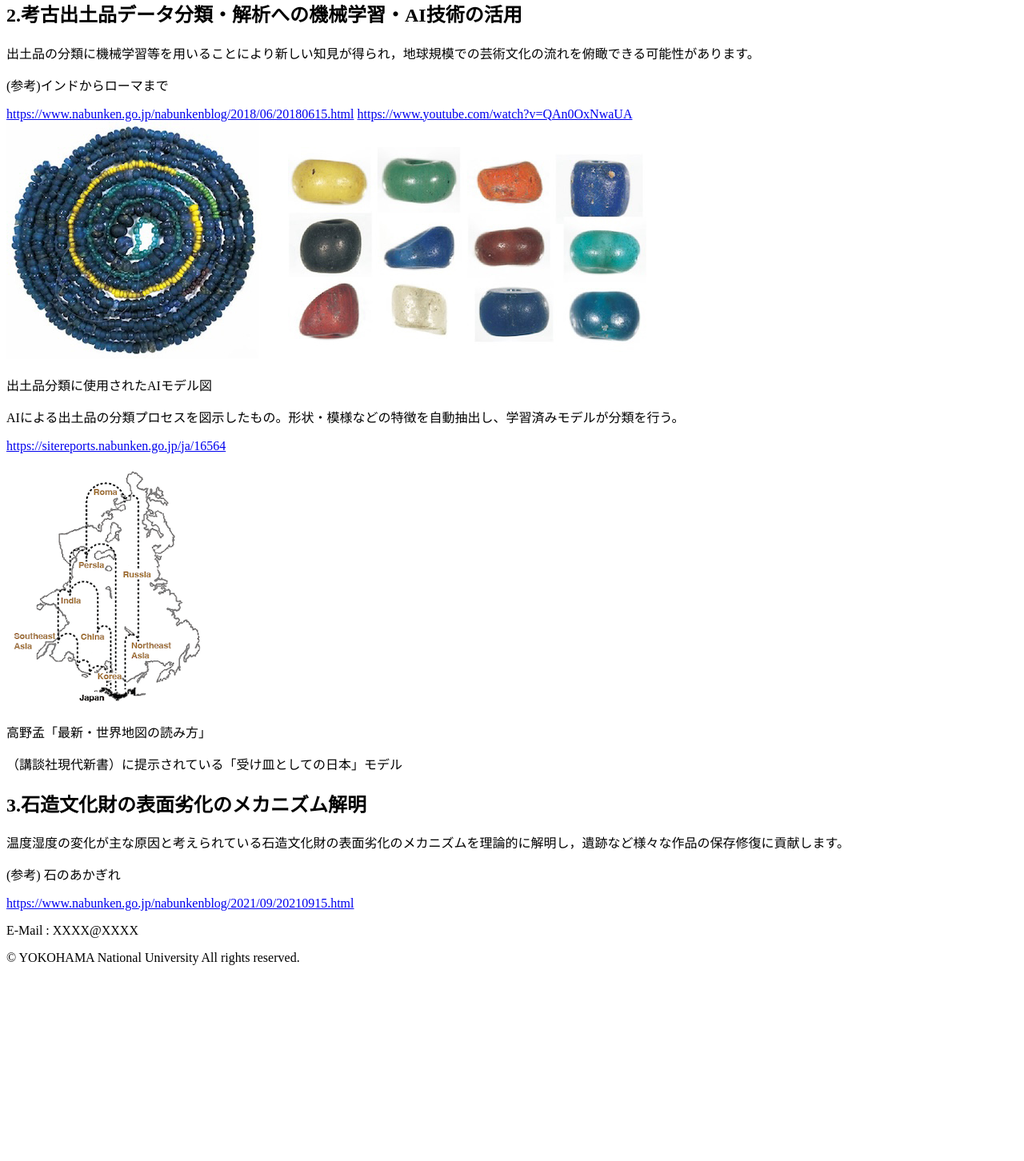
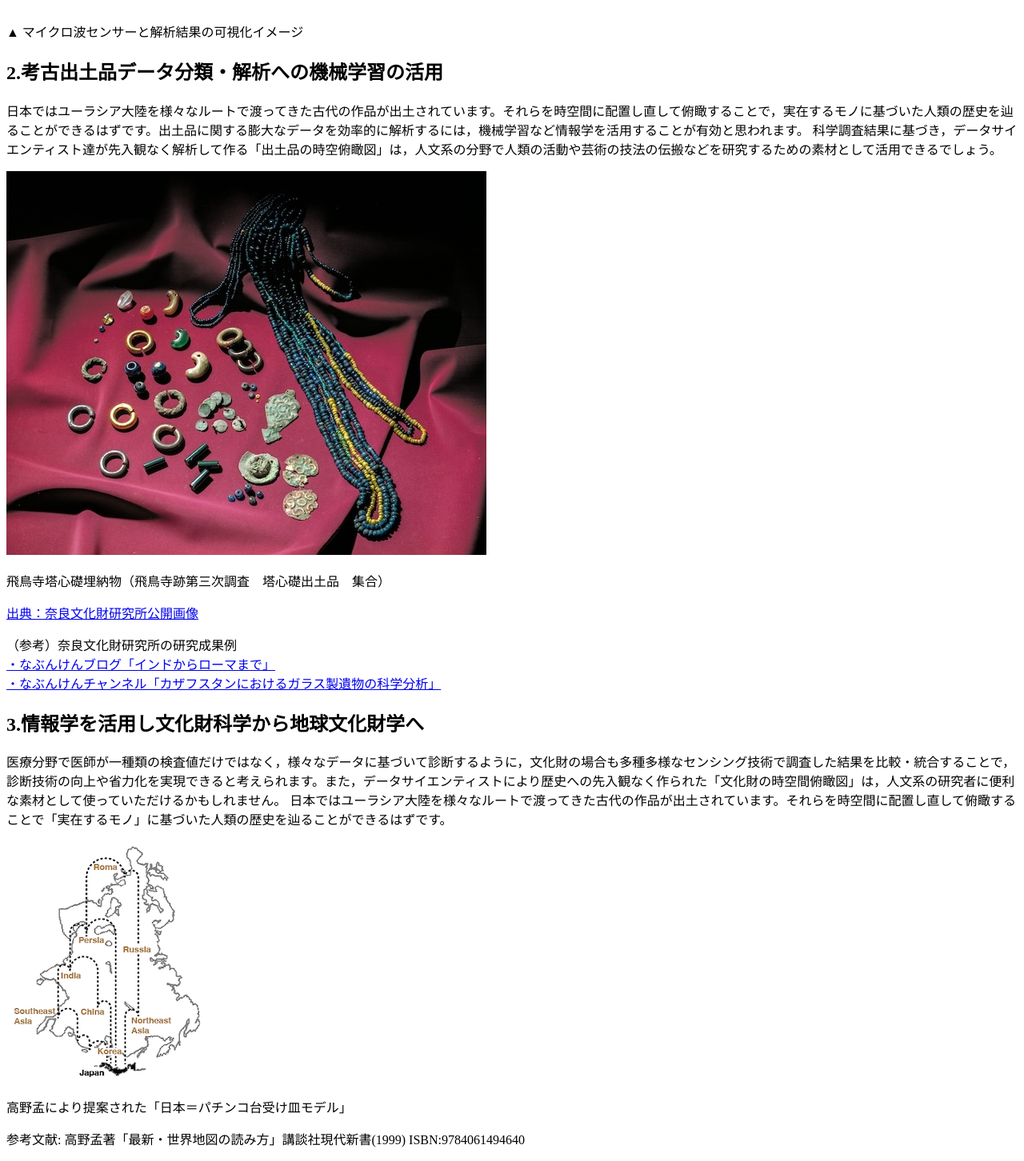
Before and after one commit to yamadakeigo/ndelab-website, a SvelteKit app: page /Project in a window 1280 px wide. Shown: the part 1520-2972 px from the top of the page at 80% size. Before the commit the page ends 2743 px from the top, so only its background shows below. Built offline with nearby package versions, Linux system fonts and the light colour scheme.

Commit message:
member,intro,project修正、publications追加

```diff
--- a/src/routes/Access/+page.svelte
+++ b/src/routes/Access/+page.svelte
@@ -31,6 +31,7 @@
 			>
 				<a href="/Introduction" class="text-gray-500 hover:text-black">Introduction</a>
 				<a href="/Project" class="text-gray-500 hover:text-black">Project</a>
+				<a href="/Publications" class="text-gray-500 hover:text-black">Publications</a>
 				<a href="/Members" class="text-gray-500 hover:text-black">Members</a>
 				<a href="/Access" class="text-gray-500 hover:text-black">Access</a>
 			</nav>
@@ -95,7 +96,7 @@
 <!-- フッター（E-Mail & コピーライト） -->
 <footer class="bg-gray-300 py-8">
 	<div class="max-w-4xl mx-auto text-center text-sm text-gray-600 space-y-2">
-		<p>E-Mail : XXXX@XXXX</p>
+
 		<p>© YOKOHAMA National University All rights reserved.</p>
 	</div>
 </footer>
--- a/src/routes/Project/+page.svelte
+++ b/src/routes/Project/+page.svelte
@@ -29,6 +29,7 @@
 			>
 				<a href="/Introduction" class="text-gray-500 hover:text-black">Introduction</a>
 				<a href="/Project" class="text-gray-500 hover:text-black">Project</a>
+				<a href="/Publications" class="text-gray-500 hover:text-black">Publications</a>
 				<a href="/Members" class="text-gray-500 hover:text-black">Members</a>
 				<a href="/Access" class="text-gray-500 hover:text-black">Access</a>
 			</nav>
@@ -52,7 +53,8 @@
 			</h2>
 
 			<p class="text-gray-700 leading-relaxed text-left w-full">
-				文化財調査に適用するための計測装置の改良に加え，様々な周波数帯域の非破壊検査技術で得られたデータの比較解析を情報系の技術を用いて高度化します。
+				文化財の調査は，工業製品の検査のようにサンプルを抜き出して分解調査をするような破壊検査をすることができません。そのため，非破壊非接触で物体の内部を観察したり材料を調査できる電磁波が用いられます。構造を観察する場合，透過する深さと分解能は周波数に依存するため，対象に応じて最適な周波数を選択します。例えば地中の遺構や埋蔵物の調査には，分解能は低くても深くまで透過する電波が用いられ，絵画のニス層は光断層トモグラフィーが用いられます。
+本プロジェクトでは，適用するための計測装置の改良に加え，様々な周波数帯域の非破壊検査技術で得られたデータの比較解析を情報系の技術を用いて高度化します。
 			</p>
 
 			<div class="w-full">
@@ -68,58 +70,73 @@
 		</div>
 		<div class="space-y-8">
 			<h2 class="text-2xl font-bold text-gray-800">
-				2.考古出土品データ分類・解析への機械学習・AI技術の活用
+				2.考古出土品データ分類・解析への機械学習の活用
 			</h2>
 
 			<p class="text-gray-700 leading-relaxed text-left w-full">
-				出土品の分類に機械学習等を用いることにより新しい知見が得られ，地球規模での芸術文化の流れを俯瞰できる可能性があります。
+				日本ではユーラシア大陸を様々なルートで渡ってきた古代の作品が出土されています。それらを時空間に配置し直して俯瞰することで，実在するモノに基づいた人類の歴史を辿ることができるはずです。出土品に関する膨大なデータを効率的に解析するには，機械学習など情報学を活用することが有効と思われます。
+科学調査結果に基づき，データサイエンティスト達が先入観なく解析して作る「出土品の時空俯瞰図」は，人文系の分野で人類の活動や芸術の技法の伝搬などを研究するための素材として活用できるでしょう。
 			</p>
 
 			<!-- リンク -->
 			<div class="space-y-1 text-gray-700 text-left break-words">
-				<p>(参考)インドからローマまで</p>
-				<a
-					href="https://www.nabunken.go.jp/nabunkenblog/2018/06/20180615.html"
-					class="underline hover:text-black break-words"
-					target="_blank"
-					rel="noopener noreferrer"
-				>
-					https://www.nabunken.go.jp/nabunkenblog/2018/06/20180615.html
-				</a>
-				<a
-					href="https://www.youtube.com/watch?v=QAn0OxNwaUA"
-					class="underline hover:text-black break-words"
-					target="_blank"
-					rel="noopener noreferrer"
-				>
-					https://www.youtube.com/watch?v=QAn0OxNwaUA
-				</a>
+
 			</div>
 			<div class="space-y-2">
 				<img
-					src="/prj2-1.jpg"
-					alt="出土品AI解析1"
+					src="/project_nabunken-objects.jpg"
+					alt="飛鳥寺塔心礎埋納物"
 					class="rounded-lg shadow-md w-full max-w-2xl mx-auto object-contain bg-white"
 				/>
 				<p class="text-lg font-semibold text-gray-700 text-center">
-					出土品分類に使用されたAIモデル図
-				</p>
-				<p class="text-sm text-gray-700 text-center">
-					AIによる出土品の分類プロセスを図示したもの。形状・模様などの特徴を自動抽出し、学習済みモデルが分類を行う。
+					飛鳥寺塔心礎埋納物（飛鳥寺跡第三次調査　塔心礎出土品　集合）
 				</p>
 				<p class="text-sm text-gray-600 text-center">
 					<a
-						href="https://sitereports.nabunken.go.jp/ja/16564"
+						href="https://sitereports.nabunken.go.jp/ja/cultural-data-repository/66"
 						class="underline hover:text-black"
 						target="_blank"
 						rel="noopener noreferrer"
 					>
-						https://sitereports.nabunken.go.jp/ja/16564
+					出典：奈良文化財研究所公開画像
 					</a>
 				</p>
-				<div class="h-16"></div> <!-- 約64pxのスペースが空きます -->
+				<div class="text-sm text-gray-600 mt-2 mb-8 text-left">
+					（参考）奈良文化財研究所の研究成果例<br />
+					<a
+						href="https://www.nabunken.go.jp/nabunkenblog/2018/06/20180615.html"
+						target="_blank"
+						rel="noopener noreferrer"
+						class="underline hover:text-black break-all"
+					>
+					・なぶんけんブログ「インドからローマまで」<br />
+					</a>
+					<a
+						href="https://www.youtube.com/watch?v=QAn0OxNwaUA"
+						target="_blank"
+						rel="noopener noreferrer"
+						class="underline hover:text-black break-all"
+					>
+						・なぶんけんチャンネル「カザフスタンにおけるガラス製遺物の科学分析」<br />
+					</a>
+				</div>
+			</div>
+		</div>
+		<div class="space-y-8">
+			<h2 class="text-2xl font-bold text-gray-800">
+				3.情報学を活用し文化財科学から地球文化財学へ
+			</h2>
+
+			<p class="text-gray-700 leading-relaxed text-left w-full">
+				医療分野で医師が一種類の検査値だけではなく，様々なデータに基づいて診断するように，文化財の場合も多種多様なセンシング技術で調査した結果を比較・統合することで，診断技術の向上や省力化を実現できると考えられます。また，データサイエンティストにより歴史への先入観なく作られた「文化財の時空間俯瞰図」は，人文系の研究者に便利な素材として使っていただけるかもしれません。
+日本ではユーラシア大陸を様々なルートで渡ってきた古代の作品が出土されています。それらを時空間に配置し直して俯瞰することで「実在するモノ」に基づいた人類の歴史を辿ることができるはずです。
+			</p>
+
+			<!-- リンク -->
+			<div class="space-y-1 text-gray-700 text-left break-words">
 
 			</div>
+
 			<div class="space-y-2 flex flex-col items-center mt-30">
 				<img
 					src="/prj2-2.png"
@@ -127,39 +144,22 @@
 					class="rounded-lg shadow-md w-full max-w-md object-contain bg-white"
 				/>
 				<p class="text-lg font-semibold text-gray-700 text-center">
-					高野孟「最新・世界地図の読み方」
+					高野孟により提案された「日本＝パチンコ台受け皿モデル」
 				</p>
-				<p class="text-sm text-gray-600 text-center">
-					（講談社現代新書）に提示されている「受け皿としての日本」モデル
+				<div class="space-y-1 text-gray-700 text-left break-words">
+
+				</div>
+				<p class="text-sm text-gray-600 text-lefys">
+					参考文献: 高野孟著「最新・世界地図の読み方」講談社現代新書(1999) ISBN:9784061494640
 				</p>
 			</div>
 
-		</div>
-		<div class="flex flex-col md:flex-row items-start md:items-start gap-6 md:gap-12">
-			<div class="flex-1 break-words">
-				<h2 class="text-2xl font-bold text-gray-800 mb-2">3.石造文化財の表面劣化のメカニズム解明</h2>
-				<p class="text-gray-700 leading-relaxed w-full text-left break-words">
-					温度湿度の変化が主な原因と考えられている石造文化財の表面劣化のメカニズムを理論的に解明し，遺跡など様々な作品の保存修復に貢献します。
-				</p>
-				<div class="mt-4 space-y-1 text-gray-700 w-full text-left break-words">
-					<p>(参考) 石のあかぎれ</p>
-					<a
-						href="https://www.nabunken.go.jp/nabunkenblog/2021/09/20210915.html"
-						target="_blank"
-						rel="noopener noreferrer"
-						class="underline hover:text-black break-all"
-					>
-						https://www.nabunken.go.jp/nabunkenblog/2021/09/20210915.html
-					</a>
-				</div>
-			</div>
 		</div>
 	</div>
 </div>
 <!-- フッター（E-Mail & コピーライト） -->
 <footer class="bg-gray-300 py-8">
 	<div class="max-w-4xl mx-auto text-center text-sm text-gray-600 space-y-2">
-		<p>E-Mail : XXXX@XXXX</p>
 		<p>© YOKOHAMA National University All rights reserved.</p>
 	</div>
 </footer>
--- a/src/routes/index/+layout.svelte
+++ b/src/routes/index/+layout.svelte
@@ -17,6 +17,7 @@
 	<nav class="flex space-x-8 mt-4 sm:mt-0 text-xl sm:text-2xl font-medium pr-10 sm:pr-20">
 		<a href="/Introduction" class:text-black={currentPath === '/Introduction'} class="text-gray-500 hover:text-black">Introduction</a>
 		<a href="/Project" class:text-black={currentPath === '/Project'} class="text-gray-500 hover:text-black">Project</a>
+		<a href="/Publications" class:text-black={currentPath === '/Project'} class="text-gray-500 hover:text-black">Publications</a>
 		<a href="/Members" class:text-black={currentPath === '/Members'} class="text-gray-500 hover:text-black">Members</a>
 		<a href="/Access" class:text-black={currentPath === '/Access'} class="text-gray-500 hover:text-black">Access</a>
 	</nav>
```
Also changed, not shown: src/routes/+page.svelte (+14 -4 lines), src/routes/Introduction/+page.svelte (+43 -24 lines), src/routes/Members/+page.svelte (+2 -7 lines), src/routes/Publications/+page.svelte (added, +61 -0 lines), static/giotto.jpg (added), static/project_nabunken-objects.jpg (added).
